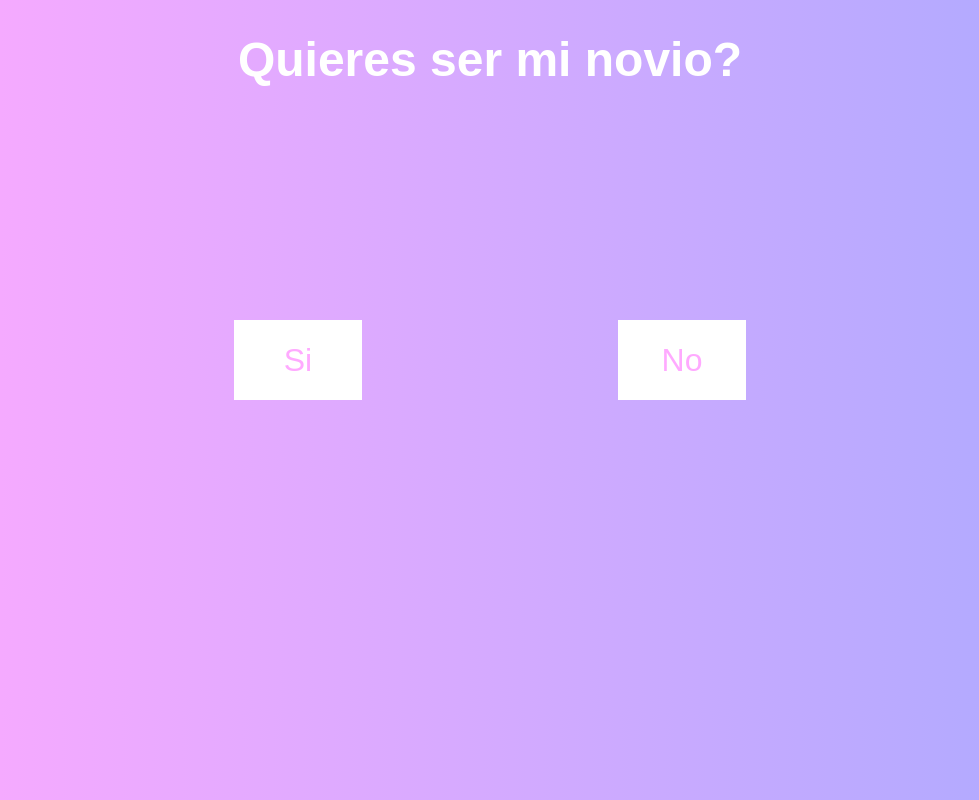
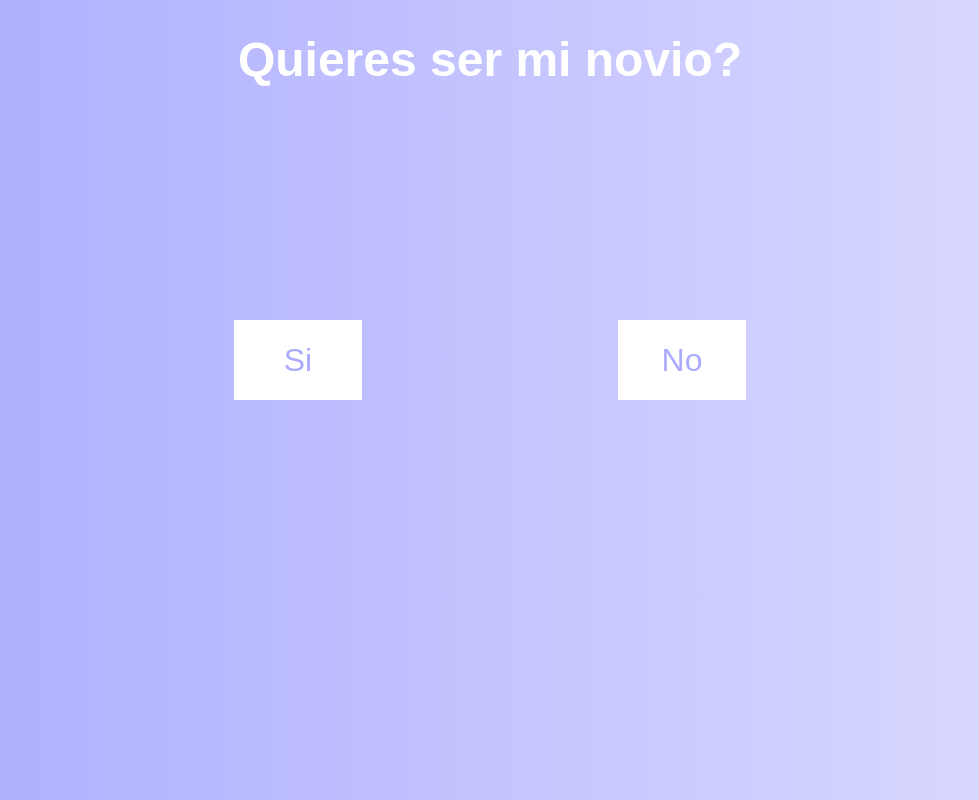
Before and after one commit to sintcraft/nv, a plain HTML site: page docs/h.html in a window 1280 px wide. Shown: the whole page, without its empty margins (150-1129 px from the left). Drawn offline with Linux system fonts and the light colour scheme.

Commit message:
hombres test 2

```diff
--- a/stylesh.css
+++ b/stylesh.css
@@ -6,7 +6,7 @@
 }
 .respuesta {
    background: #fff;
-   color: #ffaaff;
+   color: #aaaaff;
    font-family: sans-serif;
    border: none;
    font-size: 2em;
@@ -18,7 +18,7 @@
 }
 
 .respuesta:hover {
-   background: #dd88dd;
+   background: #7777ff;
    color: #fff;
 }
 
@@ -61,7 +61,7 @@
 }
 
 body {
-   background: linear-gradient(90deg, #ffaaff, #aaaaff);
+   background: linear-gradient(90deg, #aaaaff, #ddddff);
 }
 
 video {
```
Also changed, not shown: docs/h.html (renamed from h.html).
